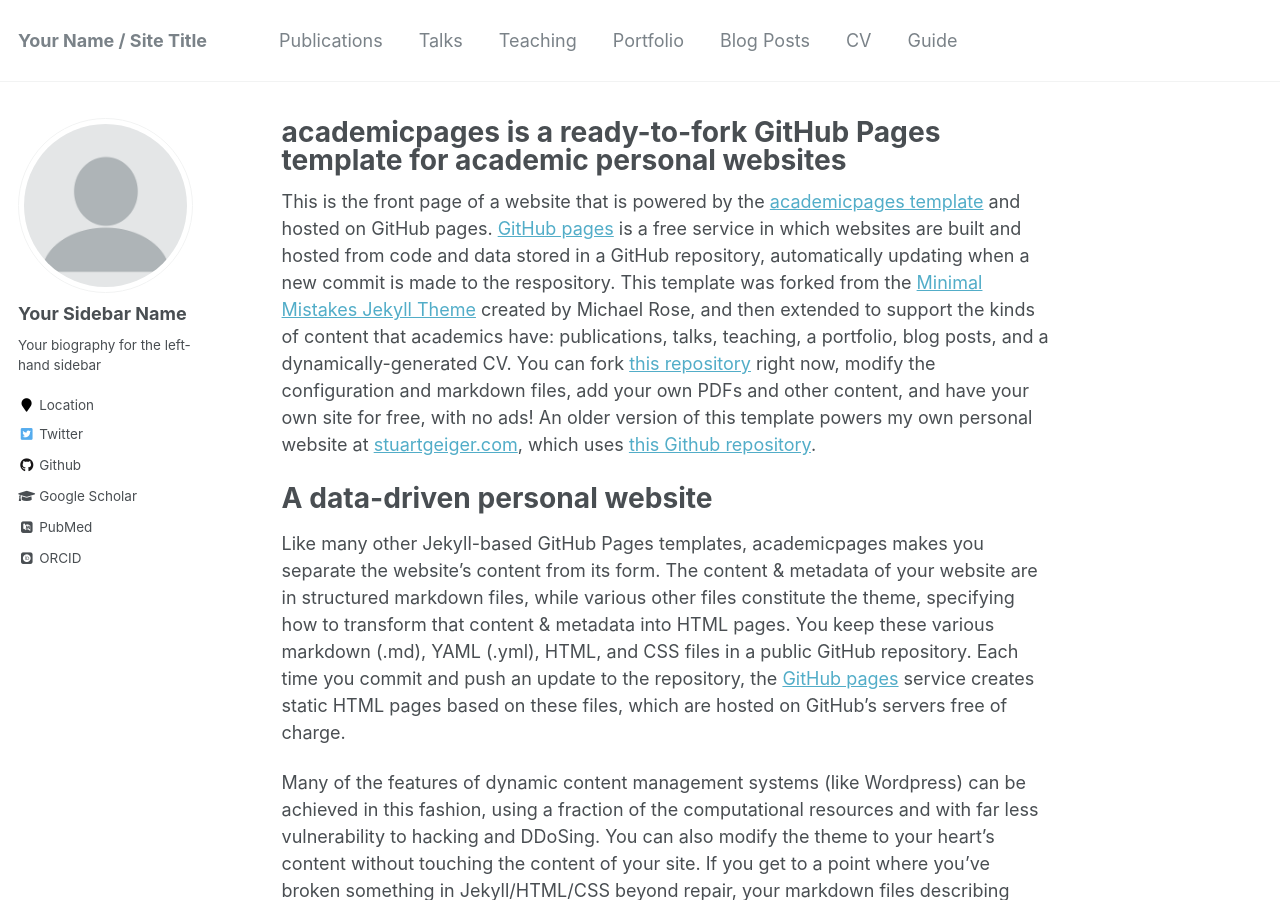
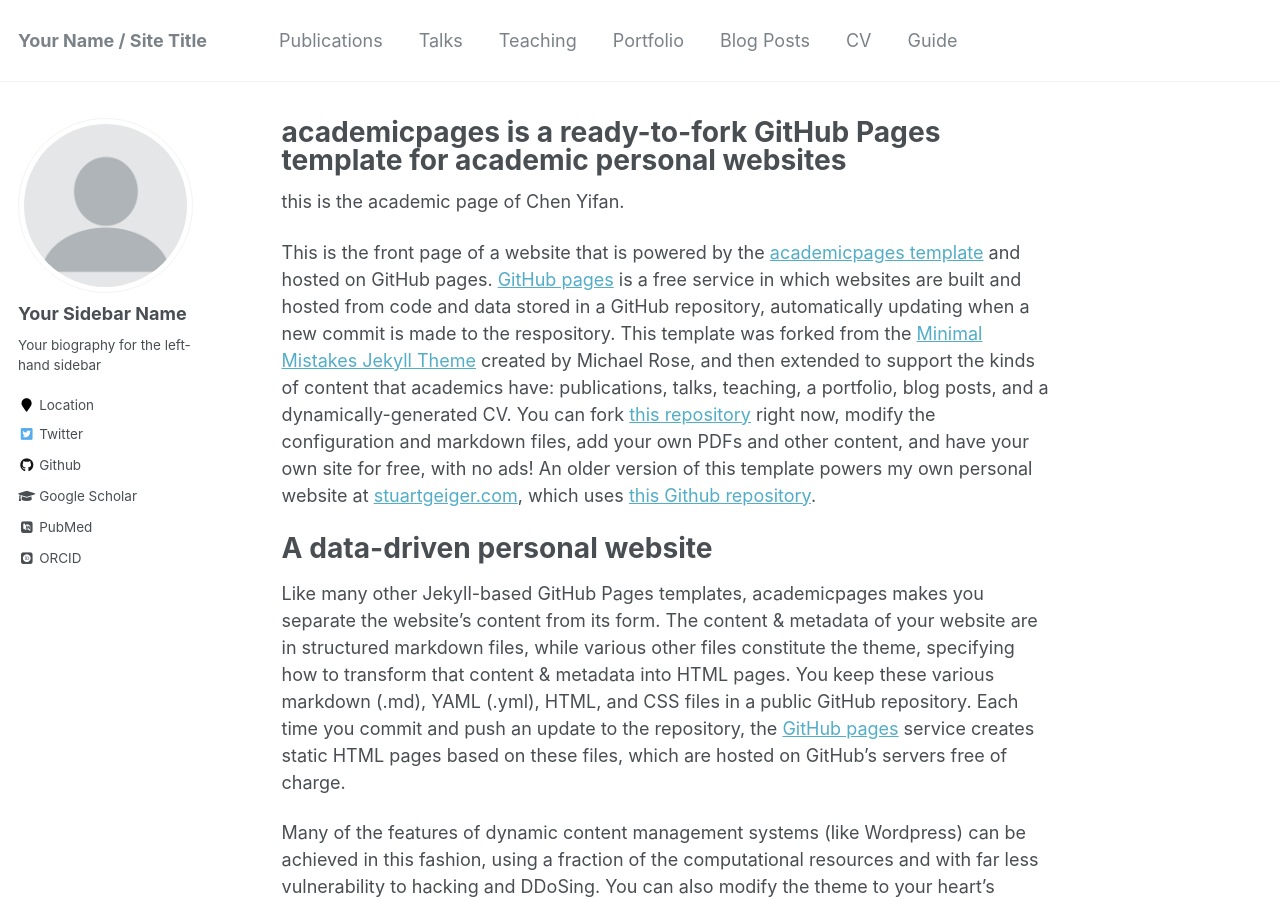
Before and after one commit to yfchen-web/yfchen-web.github.io, a Jekyll site: the page built from _pages/about.md, in a window 1280 px wide and 900 px high. Built offline with Jekyll 4.4.1, drawn with Linux system fonts in a browser that asks for light colours; some web fonts are replaced.

Commit message:
Update about.md

```diff
--- a/_pages/about.md
+++ b/_pages/about.md
@@ -7,6 +7,8 @@ redirect_from:
   - /about/
   - /about.html
 ---
+
+this is the academic page of Chen Yifan.
 
 This is the front page of a website that is powered by the [academicpages template](https://github.com/academicpages/academicpages.github.io) and hosted on GitHub pages. [GitHub pages](https://pages.github.com) is a free service in which websites are built and hosted from code and data stored in a GitHub repository, automatically updating when a new commit is made to the respository. This template was forked from the [Minimal Mistakes Jekyll Theme](https://mmistakes.github.io/minimal-mistakes/) created by Michael Rose, and then extended to support the kinds of content that academics have: publications, talks, teaching, a portfolio, blog posts, and a dynamically-generated CV. You can fork [this repository](https://github.com/academicpages/academicpages.github.io) right now, modify the configuration and markdown files, add your own PDFs and other content, and have your own site for free, with no ads! An older version of this template powers my own personal website at [stuartgeiger.com](http://stuartgeiger.com), which uses [this Github repository](https://github.com/staeiou/staeiou.github.io).
 
```
